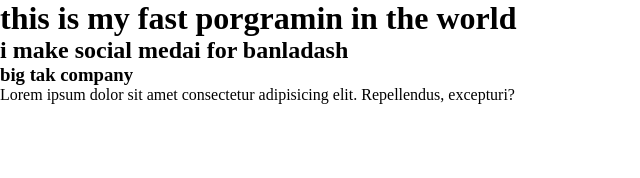
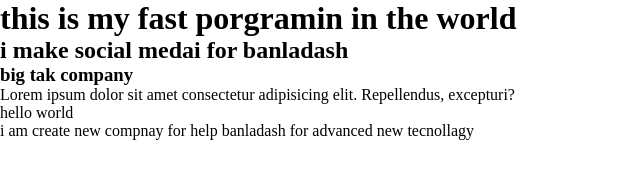
Before and after one commit to ratulsoft/hi-tick, a plain HTML site: page index.html in a window 1280 px wide. Shown: the whole page, without its empty margins (0-640 px from the left). Drawn offline with Linux system fonts and the light colour scheme.

Commit message:
Update index.html
thard commit

```diff
--- a/index.html
+++ b/index.html
@@ -12,6 +12,7 @@
     <h3> big tak company</h3>
 
     <p>Lorem ipsum dolor sit amet consectetur adipisicing elit. Repellendus, excepturi?</p>
-
+    <p> hello world</p>
+    <p>i am create new compnay for help banladash for advanced new tecnollagy</p>
 </body>
 </html>
```
